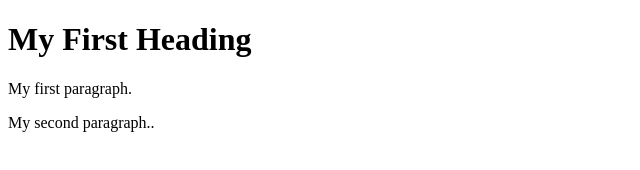
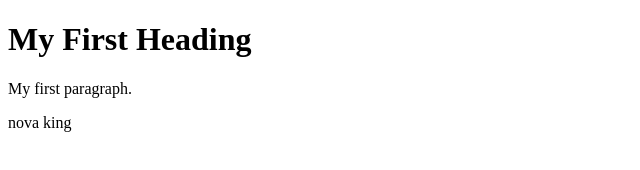
Before and after one commit to Abdul-Basith-siddiqui/y, a website: page index.html in a window 1280 px wide. Shown: the whole page, without its empty margins (0-640 px from the left). Drawn offline with Linux system fonts and the light colour scheme.

Commit message:
fifth commit

```diff
--- a/index.html
+++ b/index.html
@@ -4,9 +4,7 @@
 
 <h1>My First Heading</h1>
 <p>My first paragraph.</p>
-<p>
-    My second paragraph..
-</p>
+<p>nova king</p>
 
 </body>
 </html>
```
Also changed, not shown: package.json (added, +24 -0 lines), 1 other file.
